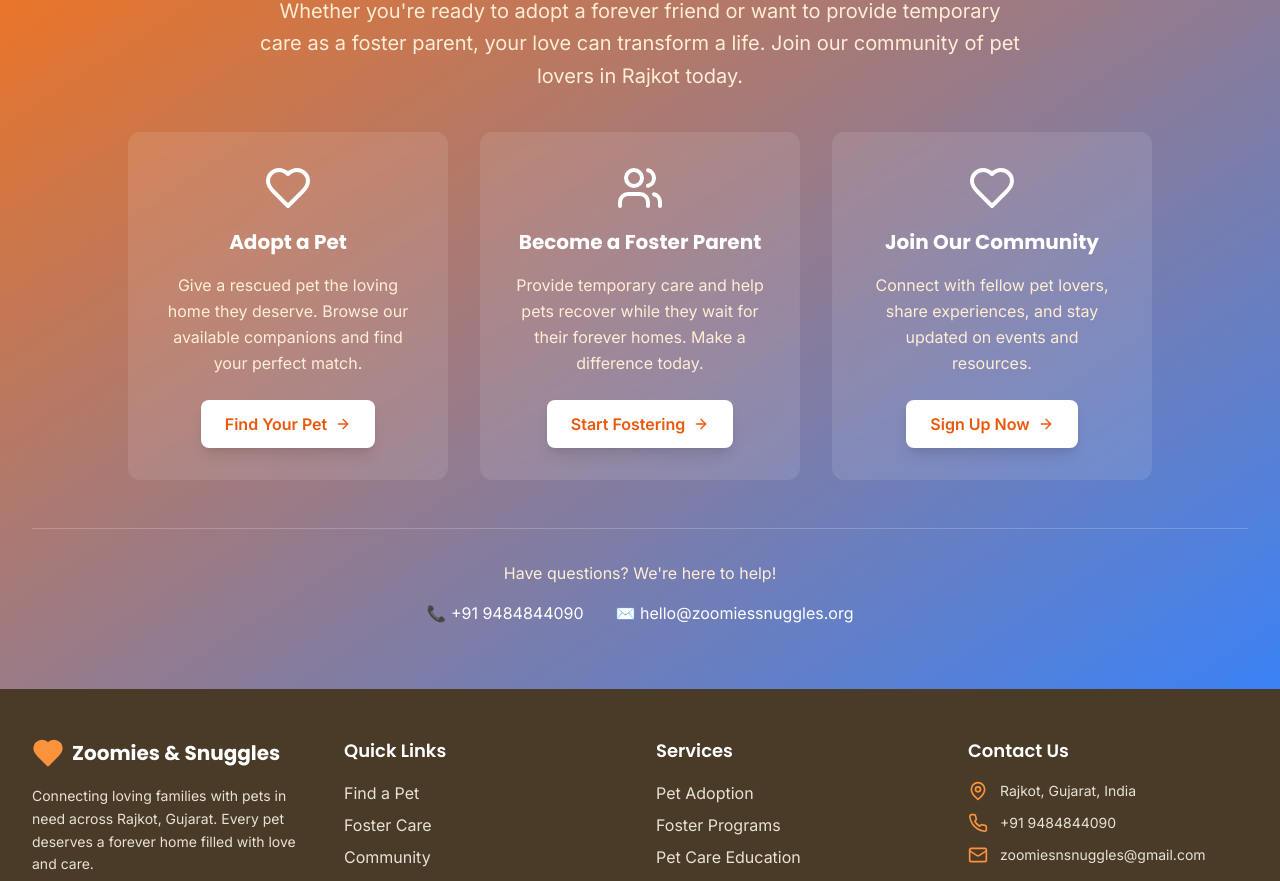
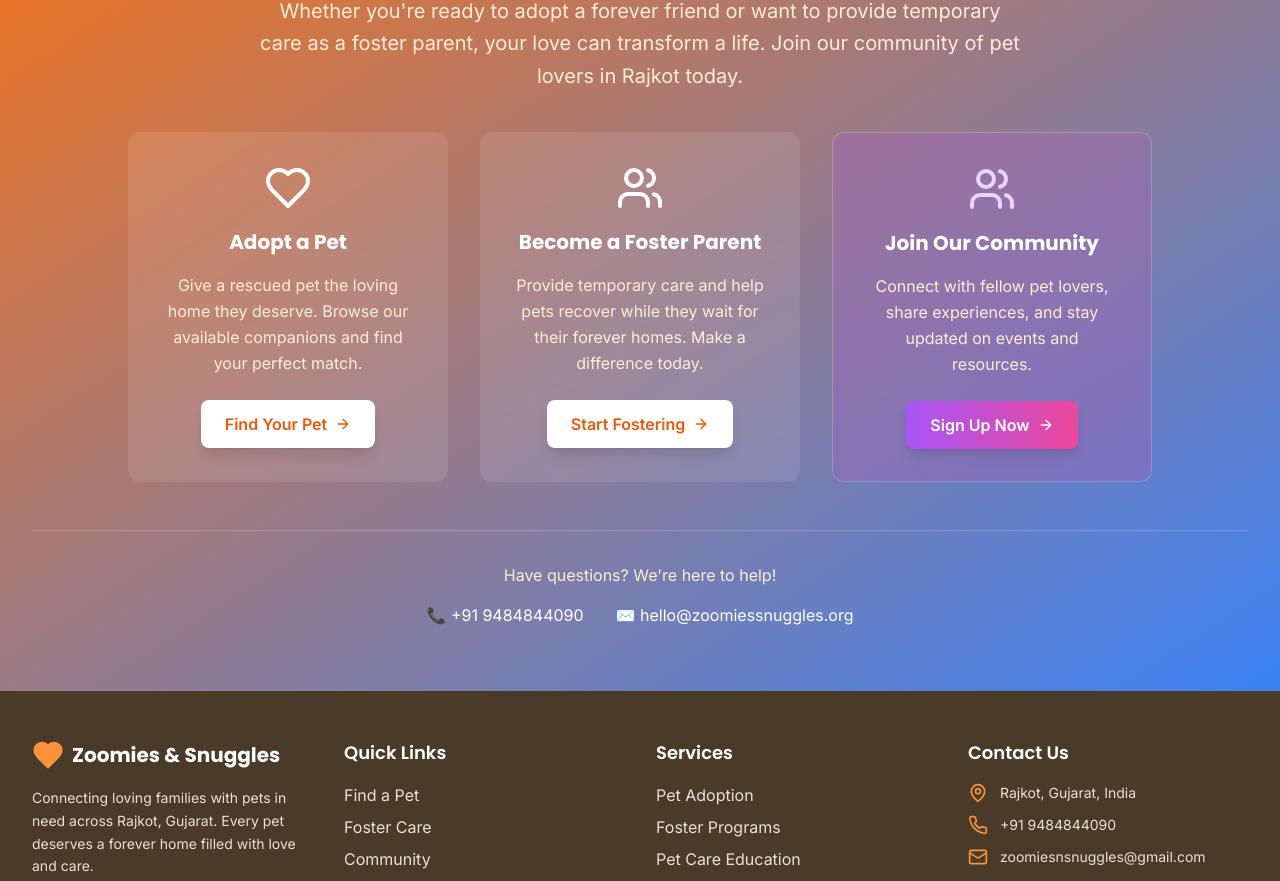
Before and after one commit to sahi19484/Zoomies-Snuggles, a React (Vite) app in the folder project/: page / in a window 1280 px wide. Shown: the part 4591-5472 px from the top of the page. Built offline with nearby package versions, Linux system fonts and the light colour scheme.

Commit message:
Add vibrant colors to Join Community button in CallToAction section
cgen-45d70e340166499ab4abd0dba3cc6065

```diff
--- a/project/src/components/home/CallToAction.tsx
+++ b/project/src/components/home/CallToAction.tsx
@@ -53,8 +53,8 @@ const CallToAction = () => {
             </div>
 
             {/* Join Community CTA */}
-            <div className="bg-white/10 backdrop-blur-sm rounded-xl p-8 hover:bg-white/15 transition-all duration-300">
-              <Heart className="h-12 w-12 text-white mx-auto mb-4" />
+            <div className="bg-gradient-to-br from-purple-500/20 to-pink-500/20 backdrop-blur-sm rounded-xl p-8 hover:from-purple-500/30 hover:to-pink-500/30 transition-all duration-300 border border-white/20">
+              <Users className="h-12 w-12 text-purple-200 mx-auto mb-4" />
               <h3 className="font-heading font-bold text-xl mb-4">
                 Join Our Community
               </h3>
@@ -63,7 +63,7 @@ const CallToAction = () => {
               </p>
               <Link
                 to="/auth"
-                className="inline-flex items-center bg-white text-secondary-600 font-semibold px-6 py-3 rounded-lg hover:bg-primary-50 transition-all duration-200 shadow-lg hover:shadow-xl"
+                className="inline-flex items-center bg-gradient-to-r from-purple-500 to-pink-500 text-white font-semibold px-6 py-3 rounded-lg hover:from-purple-600 hover:to-pink-600 transition-all duration-200 shadow-lg hover:shadow-xl transform hover:-translate-y-1"
               >
                 Sign Up Now
                 <ArrowRight className="h-4 w-4 ml-2" />
```
